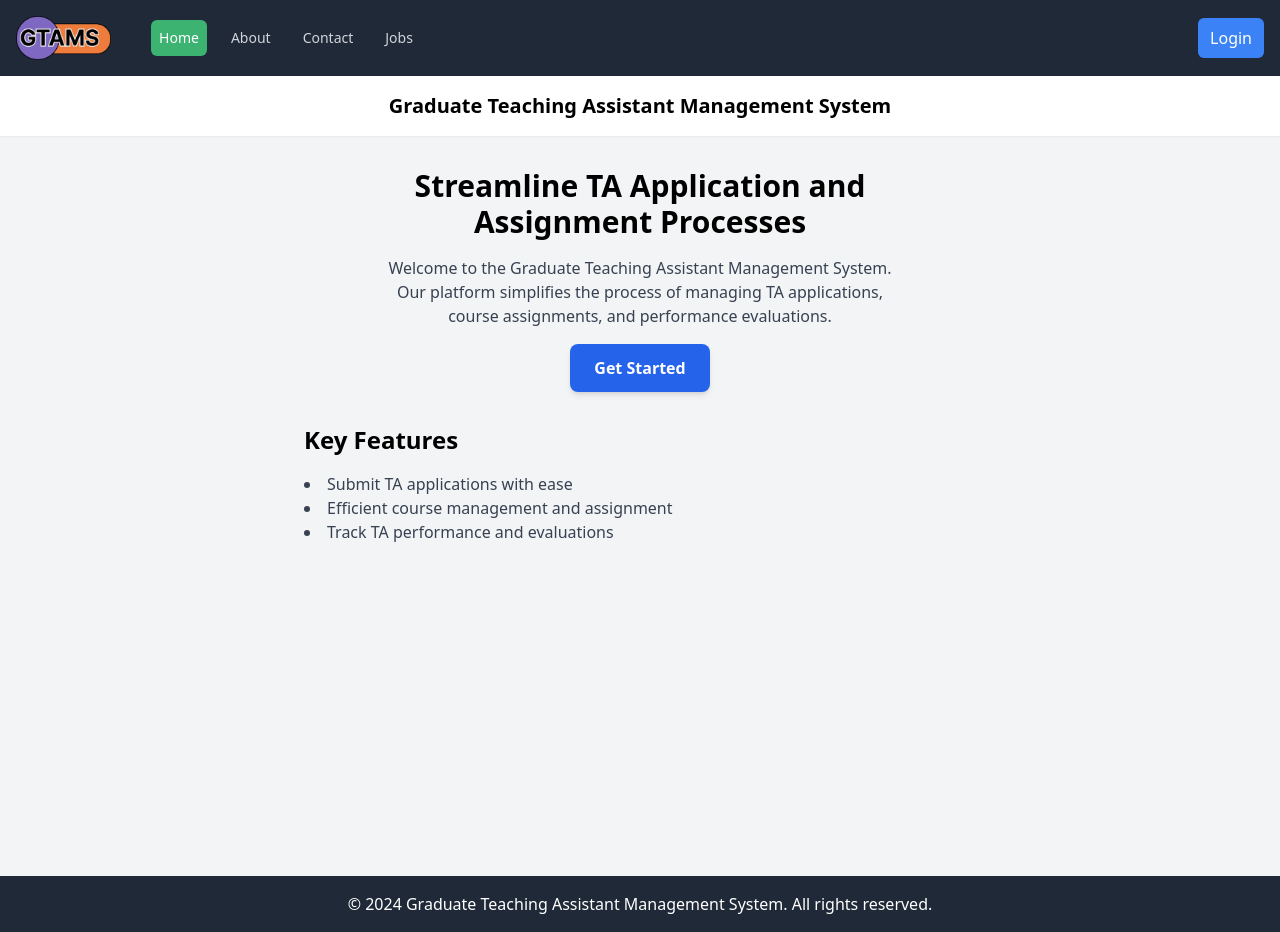
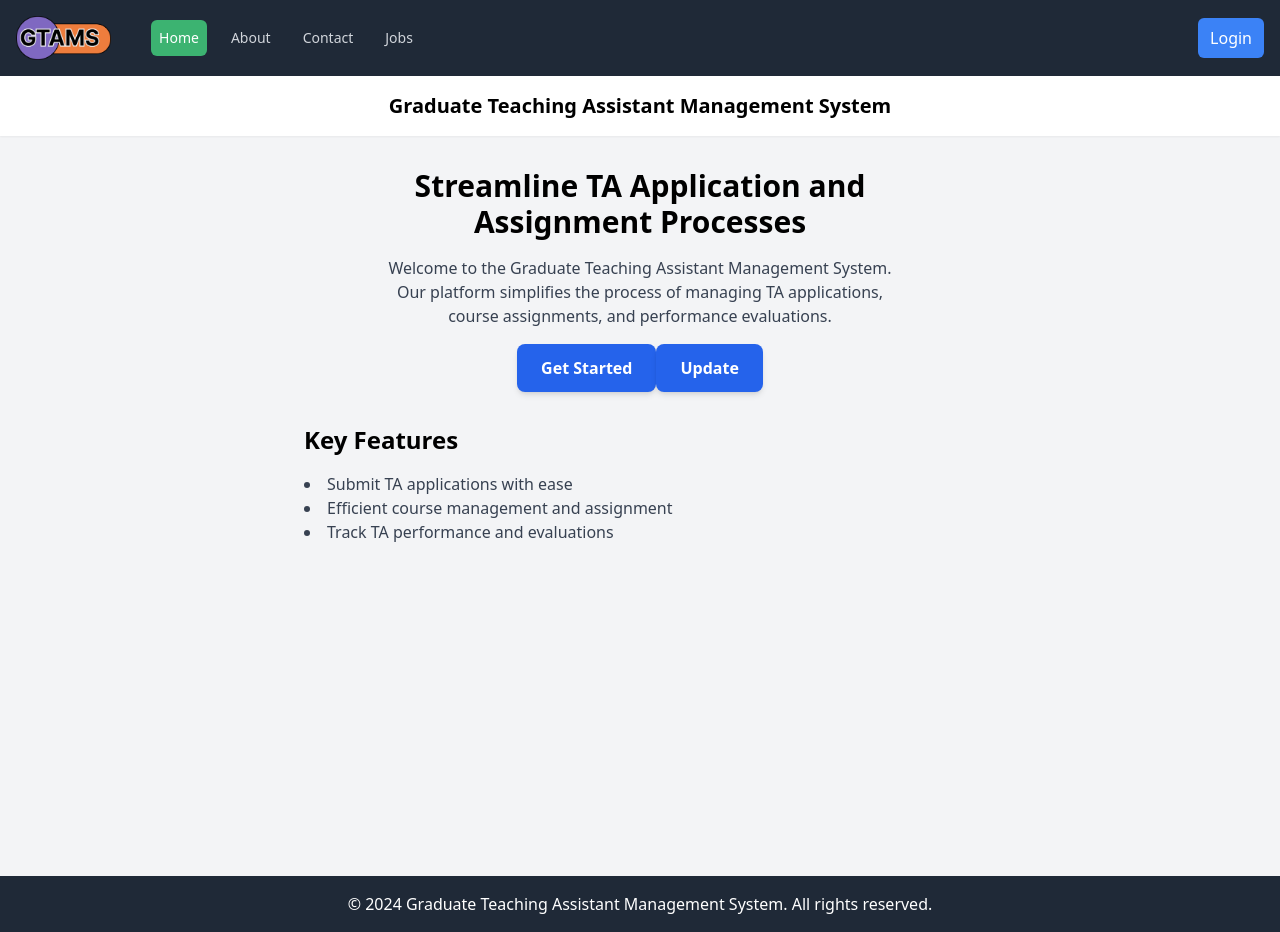
Before and after one commit to amit-yadav207/gtams_frontend, a React (Vite) app: page / in a window 1280 px wide. Built offline with nearby package versions, Linux system fonts and the light colour scheme.

Commit message:
testing update profile

```diff
--- a/src/pages/All/HomePage.jsx
+++ b/src/pages/All/HomePage.jsx
@@ -29,6 +29,13 @@ const HomePage = () => {
             >
               Get Started
             </Link>
+
+            <Link
+              to="/update-profile"
+              className="mt-4 inline-block px-6 py-3 bg-blue-600 text-white font-semibold rounded-lg shadow-md hover:bg-blue-700 transition duration-300"
+            >
+              Update
+            </Link>
           </div>
         </section>
 
```
